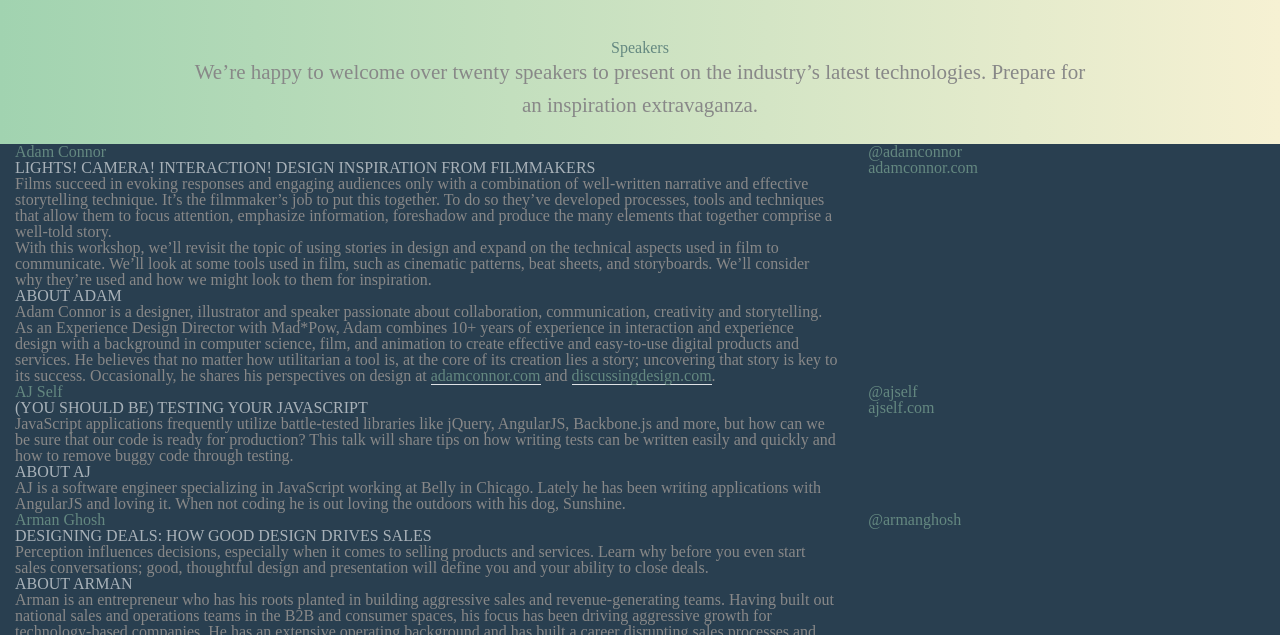
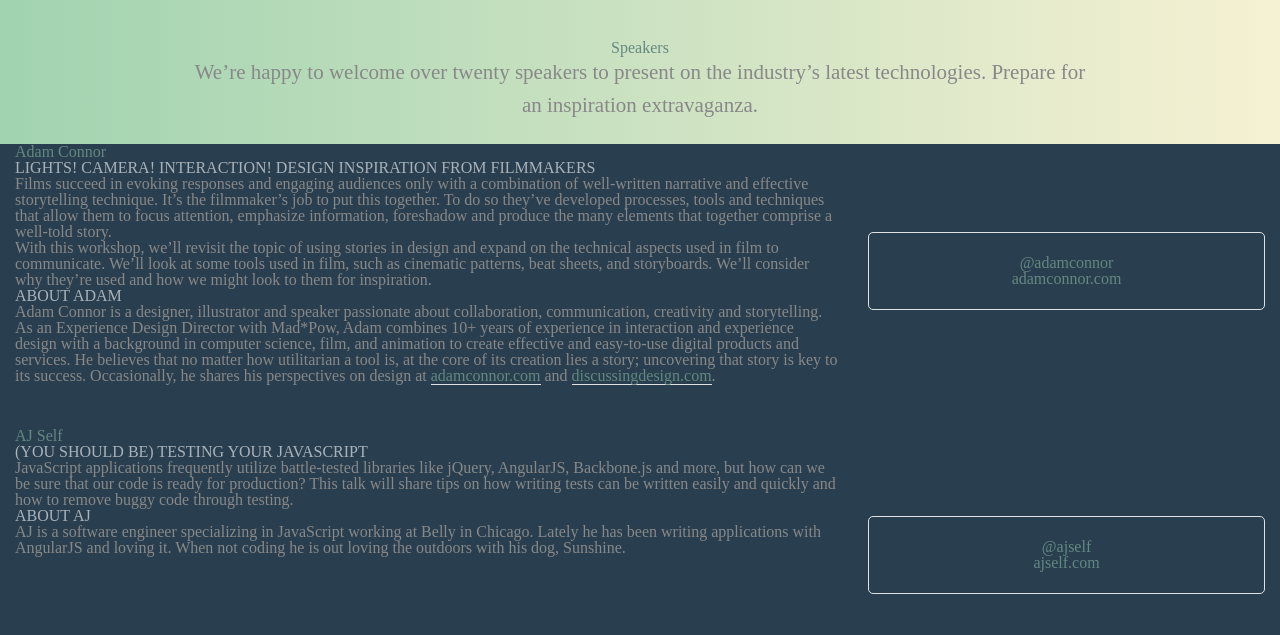
Before and after one commit to PlanBRandom/InspectorsConvention, a plain HTML site: page speakers.html in a window 1280 px wide. Shown: the part 158-793 px from the top of the page. Drawn offline with Linux system fonts and the light colour scheme.

Commit message:
speakers

```diff
--- a/assets/stylesheets/main.css
+++ b/assets/stylesheets/main.css
@@ -168,6 +168,22 @@ p a {
   color:#648880
 
 }
+/*
+  ========================================
+  Speakers
+  ========================================
+*/
+
+.speaker-info {
+  border: 1px solid #dfe2e5;
+  border-radius: 5px;
+  margin-top: 88px;
+  padding: 22px 0;
+  text-align: center;
+}
+.speaker {
+  margin-bottom: 44px;
+}
 
 /*
   ========================================
```
